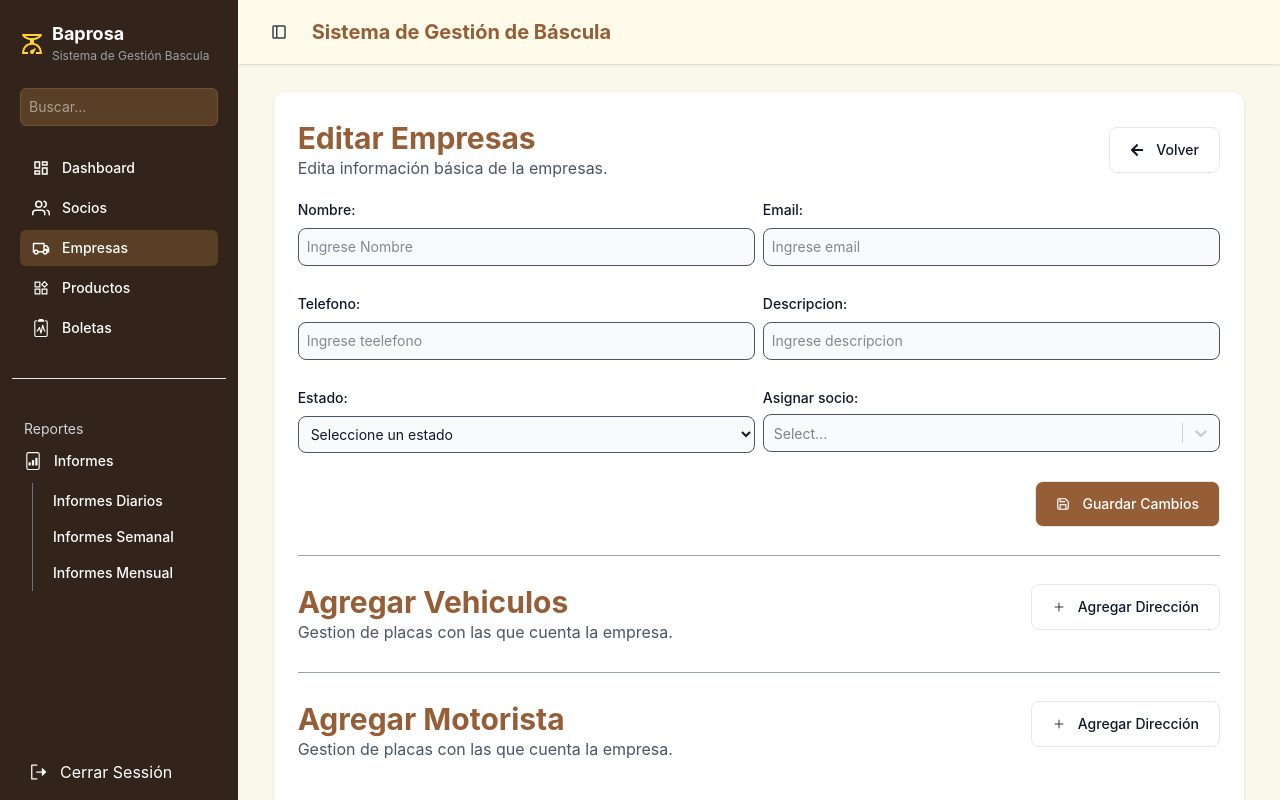
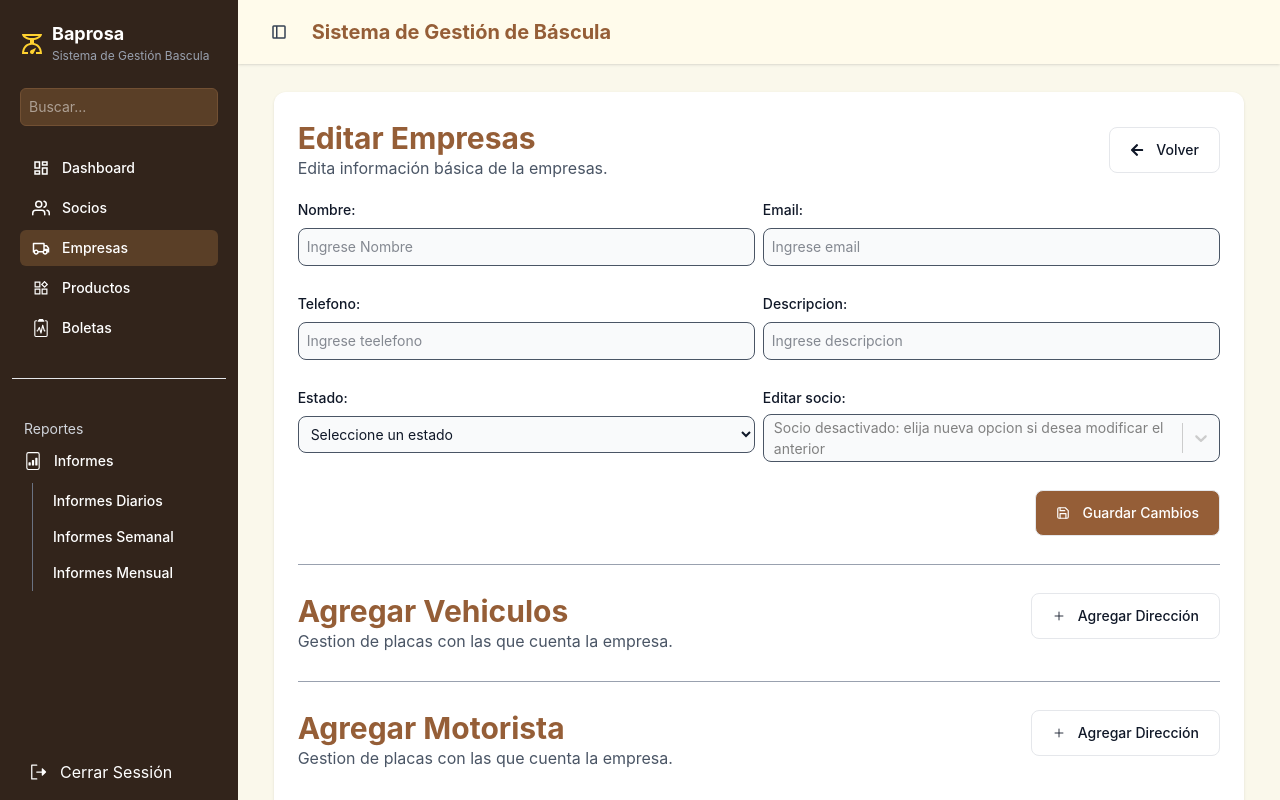
Before and after one commit to LuisSalgadoAlz/BasculaBP, a React (Vite) app in the folder BASCULA/: page /empresas/1 in a window 1280 px wide. Built offline with nearby package versions, Linux system fonts and the light colour scheme; no server answers; sample sign-in values are in the browser's storage.

Commit message:
feat: select con buscador incluido, con sus condiciones

```diff
--- a/BASCULA/src/components/selects.jsx
+++ b/BASCULA/src/components/selects.jsx
@@ -56,7 +56,7 @@ export const SelectSociosSave = ({ classCss, data = {}, name, fun }) => {
   );
 };
 
-export const SelectSociosEdit = ({ classCss, data = {}, name, fun, val }) => {
+export const SelectSociosEdit = ({ classCss, data = {}, name, fun, val, isActive }) => {
   const opt = data.map((el) => {
     return {
       value: el.id,
@@ -97,11 +97,10 @@ export const SelectSociosEdit = ({ classCss, data = {}, name, fun, val }) => {
 
   const selectedValue = opt.find((option) => option.value === val) || null;
 
-
   return (
     <>
       <label className="block mb-1.5 text-sm font-medium text-gray-900 ">
-        Asignar socio:
+        Editar socio:
       </label>
       <Select
         name={name}
@@ -109,6 +108,7 @@ export const SelectSociosEdit = ({ classCss, data = {}, name, fun, val }) => {
         onChange={handleChange}
         options={opt}
         value={selectedValue}
+        placeholder={selectedValue == null ? 'Socio desactivado: elija nueva opcion si desea modificar el anterior' : 'Ingrese nuevo socio'}
       />
     </>
   );
--- a/BASCULA/src/components/transporte/editEmpresa.jsx
+++ b/BASCULA/src/components/transporte/editEmpresa.jsx
@@ -6,7 +6,7 @@ import {
   classFormSelct,
 } from "../../constants/boletas";
 import { useNavigate } from "react-router";
-import { useEffect, useState } from "react";
+import { useCallback, useEffect, useState } from "react";
 import {
   getEmpresasPorId,
   getSociosParaSelect,
@@ -21,6 +21,10 @@ const EditTransporte = () => {
   };
   const [socios, setSocios] = useState();
 
+
+  /**
+   * Estado inicial del form de empresa
+   */
   const [empresa, setEmpresa] = useState({
     nombre: "",
     email: "",
@@ -30,18 +34,42 @@ const EditTransporte = () => {
     idSocios: "",
   });
 
+  /**
+   *
+   * @param {*} e obtener valores del form de manera dinamica
+   */
   const handleChange = (e) => {
     const { name, value } = e.target;
     setEmpresa((prev) => ({
       ...prev,
       [name]: value,
     }));
+
+    console.log(empresa)
   };
 
-  useEffect(() => {
+
+  /**
+   * Calback que almacena los valores de las tablas para maximizar el rendimiento
+   */
+
+  const fetchData = useCallback(() => {
     getEmpresasPorId(setEmpresa, id);
     getSociosParaSelect(setSocios);
-  }, []);
+  },[])
+
+
+  /**
+   * Cargar valores del callback
+   */
+
+  useEffect(() => {
+    fetchData()
+  }, [fetchData]);
+
+  /**
+   * JSX inicial
+   */
 
   return (
     <>
```
